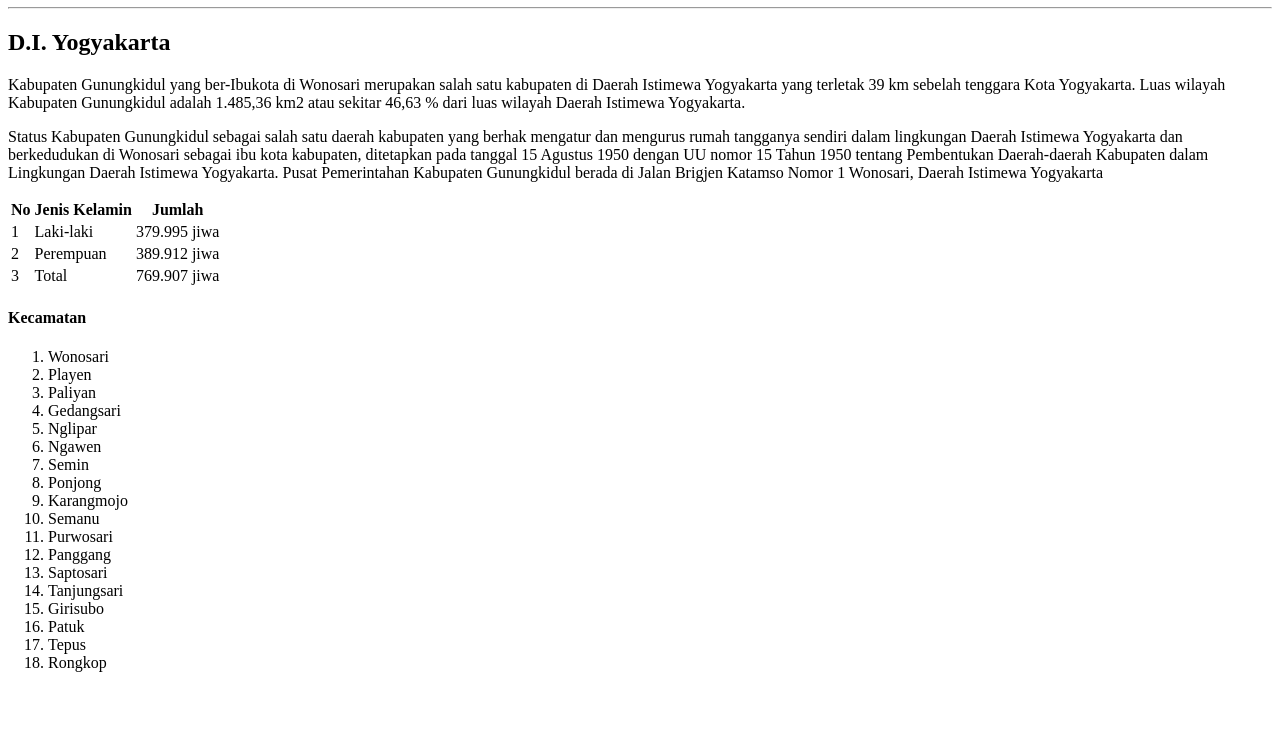
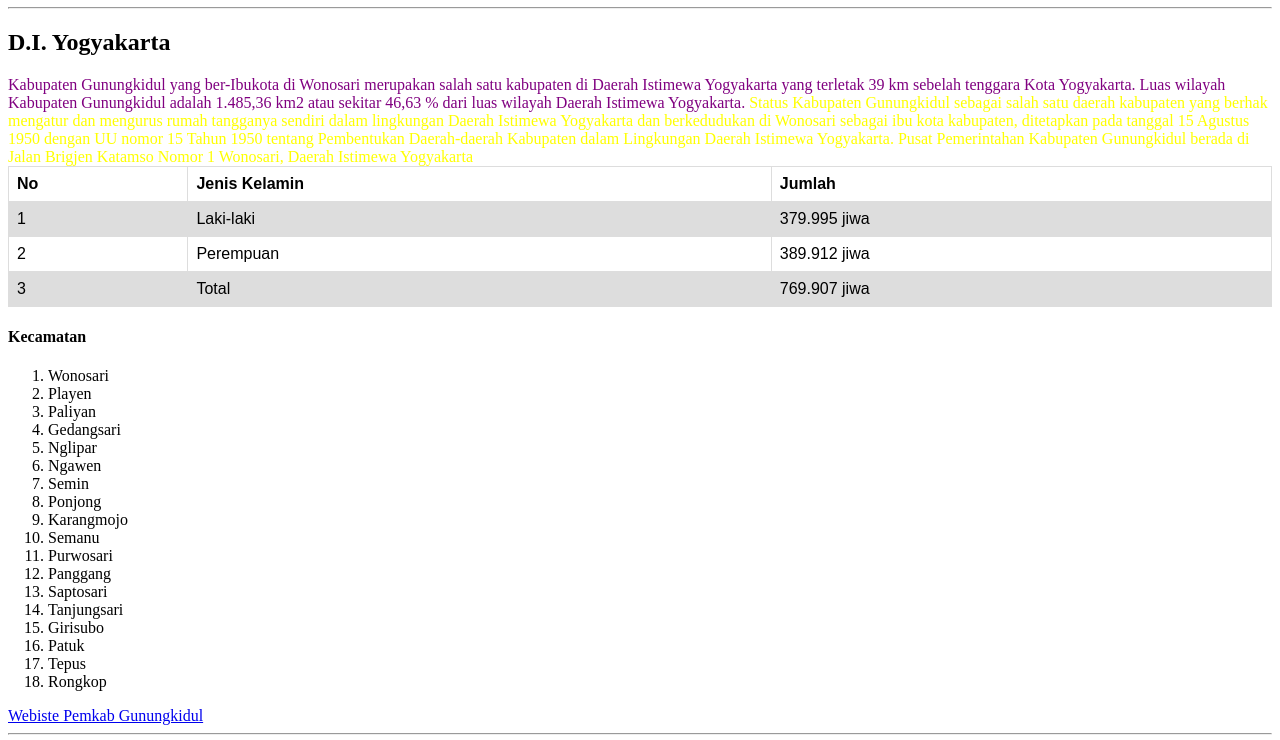
Before and after one commit to ZulfatahAK/pgweb2025, a plain HTML site: page index.html in a window 1280 px wide. Shown: the part 73-813 px from the top of the page. Drawn offline with Linux system fonts and the light colour scheme.

Commit message:
Update style, links, gambar, iframes

```diff
--- /dev/null
+++ b/app.css
@@ -0,0 +1,27 @@
+p1 {
+  text-align: center;
+  text-indent: 20pt;
+  color: purple;
+}
+p2 {
+  text-align: center;
+  text-indent: 20pt;
+  color: yellow;
+}
+/* tables */
+table {
+  font-family: arial, sans-serif;
+  border-collapse: collapse;
+  width: 100%;
+}
+
+td,
+th {
+  border: 1px solid #dddddd;
+  text-align: left;
+  padding: 8px;
+}
+
+tr:nth-child(even) {
+  background-color: #dddddd;
+}
--- a/index.html
+++ b/index.html
@@ -4,25 +4,24 @@
     <meta charset="UTF-8" />
     <meta name="viewport" content="width=device-width, initial-scale=1.0" />
     <title>Acara 1 | HTML CSS</title>
-  </head>
-
+<link rel="stylesheet" href="app.css">
   <body>
     <main>
       <!-- Judul -->
-      <h1 style="color:red;">Kabupaten Gunungkidul</h1>
+      <h1>Kabupaten Gunungkidul</h1>
       <hr>
 
       <!-- Sub Judul -->
       <h2>D.I. Yogyakarta</h2>
       <!-- Deskripsi -->
-      <p>
+      <p1>
         Kabupaten Gunungkidul yang ber-Ibukota di Wonosari merupakan salah satu
         kabupaten di Daerah Istimewa Yogyakarta yang terletak 39 km sebelah
         tenggara Kota Yogyakarta. Luas wilayah Kabupaten Gunungkidul adalah
         1.485,36 km2 atau sekitar 46,63 % dari luas wilayah Daerah Istimewa
         Yogyakarta.
-      </p>
-      <p>
+      </p1>
+      <p2>
         Status Kabupaten Gunungkidul sebagai salah satu daerah
         kabupaten yang berhak mengatur dan mengurus rumah tangganya sendiri
         dalam lingkungan Daerah Istimewa Yogyakarta dan berkedudukan di Wonosari
@@ -31,7 +30,7 @@
         Kabupaten dalam Lingkungan Daerah Istimewa Yogyakarta. Pusat
         Pemerintahan Kabupaten Gunungkidul berada di Jalan Brigjen Katamso Nomor
         1 Wonosari, Daerah Istimewa Yogyakarta
-      </p>
+      </p2>
       <!-- Tabel Jumlah Penduduk -->
       <table>
         <tr>
@@ -78,6 +77,19 @@
 <li>        Tepus</li>
 <li>        Rongkop</li>
      </li></ol>
+     <!-- Links -->
+      <a href="https://gunungkidulkab.go.id/" target="_blank" rel="noopener noreferrer"
+      title="Klik untuk membuka website">Webiste Pemkab Gunungkidul</a>
+
+      <hr>
+          <!-- Image -->
+          <img src="OIP.jpg" alt="Gambar Tugu Gunungkidul" width="500px" title="Tugu Gunungkidul">
+
+          <hr>
+          <!-- iframe -->
+          <iframe src="https://youtu.be/L3jxz2bwkxw?feature=sharedhttps://youtu.be/L3jxz2bwkxw?feature=shared" height="200" width="300"
+          title="Video profile Gunungkidul"></iframe>
     </main>
+
   </body>
 </html>
```
Also changed, not shown: OIP.jpg (added).
